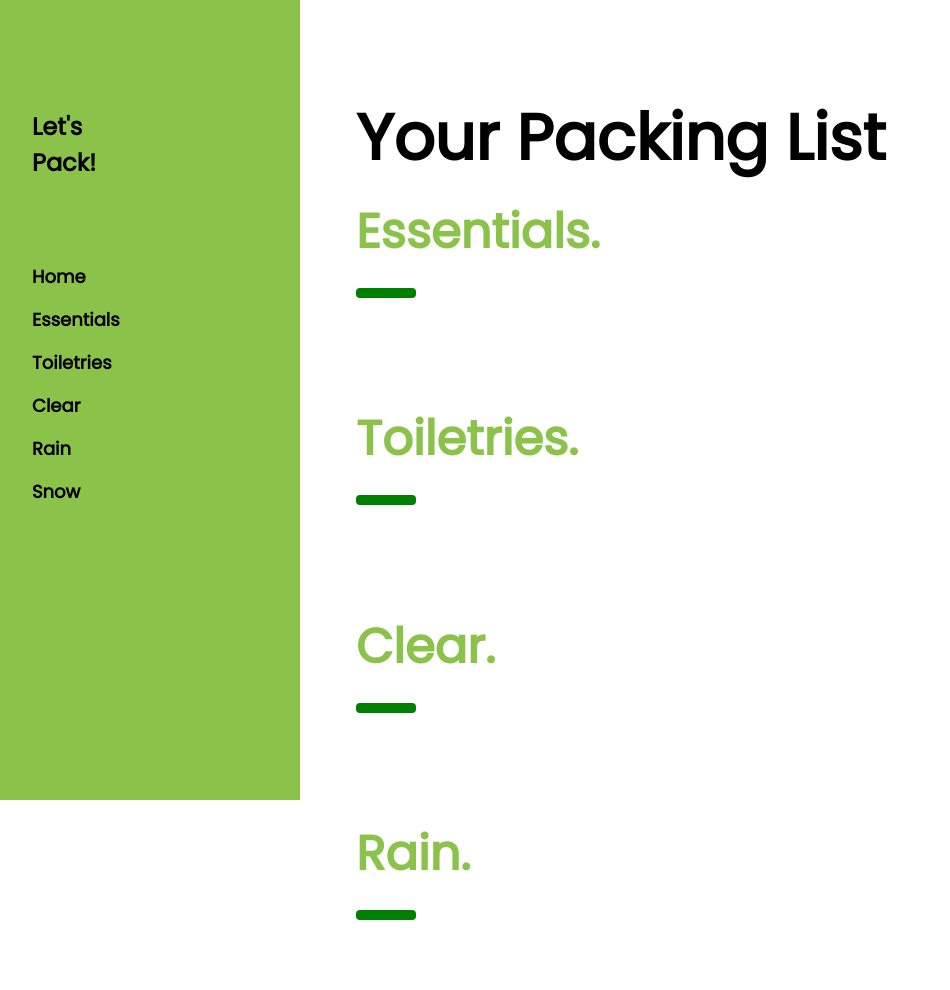
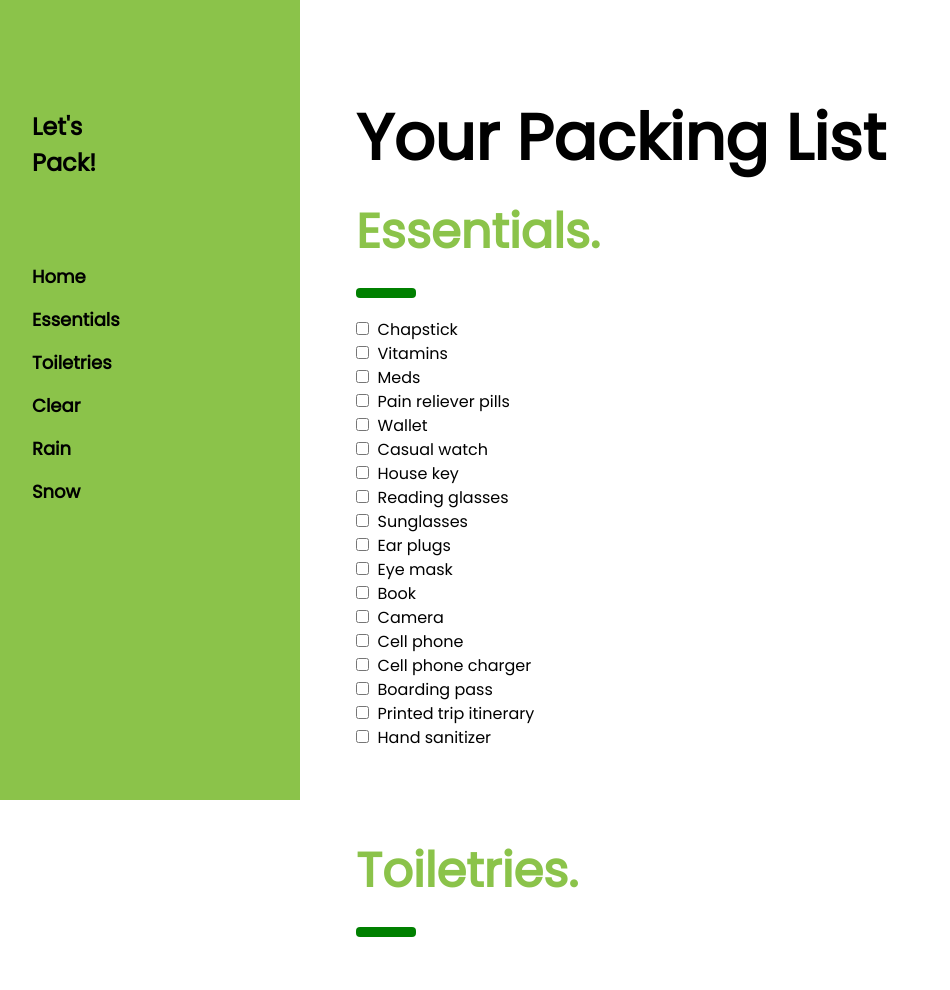
Before and after one commit to kachow4/HackUCI2019, a Flask app: page /submit in a window 1280 px wide. Shown: the top 990 px of the page, without its empty margins (0-950 px from the left). Run offline with Flask 2, Linux system fonts and the light colour scheme; parts of the project's set-up code (start-up, migrations or seed data) failed here and were passed over.

Commit message:
added essentials

```diff
--- a/templates/submit.html
+++ b/templates/submit.html
@@ -46,8 +46,25 @@
     <h1 class="w3-jumbo"><b>Your Packing List</b></h1>
     <h1 class="w3-xxxlarge w3-text-light-green"><b>Essentials.</b></h1>
     <hr style="width:50px;border:5px solid green" class="w3-round">
+    	<input type="checkbox" name="vehicle1" value="Bike">&nbsp;&nbsp;Chapstick<br>
+		<input type="checkbox" name="vehicle1" value="Bike">&nbsp;&nbsp;Vitamins<br>
+		<input type="checkbox" name="vehicle1" value="Bike">&nbsp;&nbsp;Meds<br>
+		<input type="checkbox" name="vehicle1" value="Bike">&nbsp;&nbsp;Pain reliever pills<br>
+		<input type="checkbox" name="vehicle1" value="Bike">&nbsp;&nbsp;Wallet<br>
+		<input type="checkbox" name="vehicle1" value="Bike">&nbsp;&nbsp;Casual watch<br>
+		<input type="checkbox" name="vehicle1" value="Bike">&nbsp;&nbsp;House key<br>
+		<input type="checkbox" name="vehicle1" value="Bike">&nbsp;&nbsp;Reading glasses<br>
+		<input type="checkbox" name="vehicle1" value="Bike">&nbsp;&nbsp;Sunglasses<br>
+		<input type="checkbox" name="vehicle1" value="Bike">&nbsp;&nbsp;Ear plugs<br>
+		<input type="checkbox" name="vehicle1" value="Bike">&nbsp;&nbsp;Eye mask<br>
+		<input type="checkbox" name="vehicle1" value="Bike">&nbsp;&nbsp;Book<br>
+		<input type="checkbox" name="vehicle1" value="Bike">&nbsp;&nbsp;Camera<br>
+		<input type="checkbox" name="vehicle1" value="Bike">&nbsp;&nbsp;Cell phone<br>
+		<input type="checkbox" name="vehicle1" value="Bike">&nbsp;&nbsp;Cell phone charger<br>
+		<input type="checkbox" name="vehicle1" value="Bike">&nbsp;&nbsp;Boarding pass<br>
+		<input type="checkbox" name="vehicle1" value="Bike">&nbsp;&nbsp;Printed trip itinerary<br>
+		<input type="checkbox" name="vehicle1" value="Bike">&nbsp;&nbsp;Hand sanitizer<br>
   </div>
-
   <!-- Photo grid (modal) -->
 <!--
   <div class="w3-row-padding">
```
